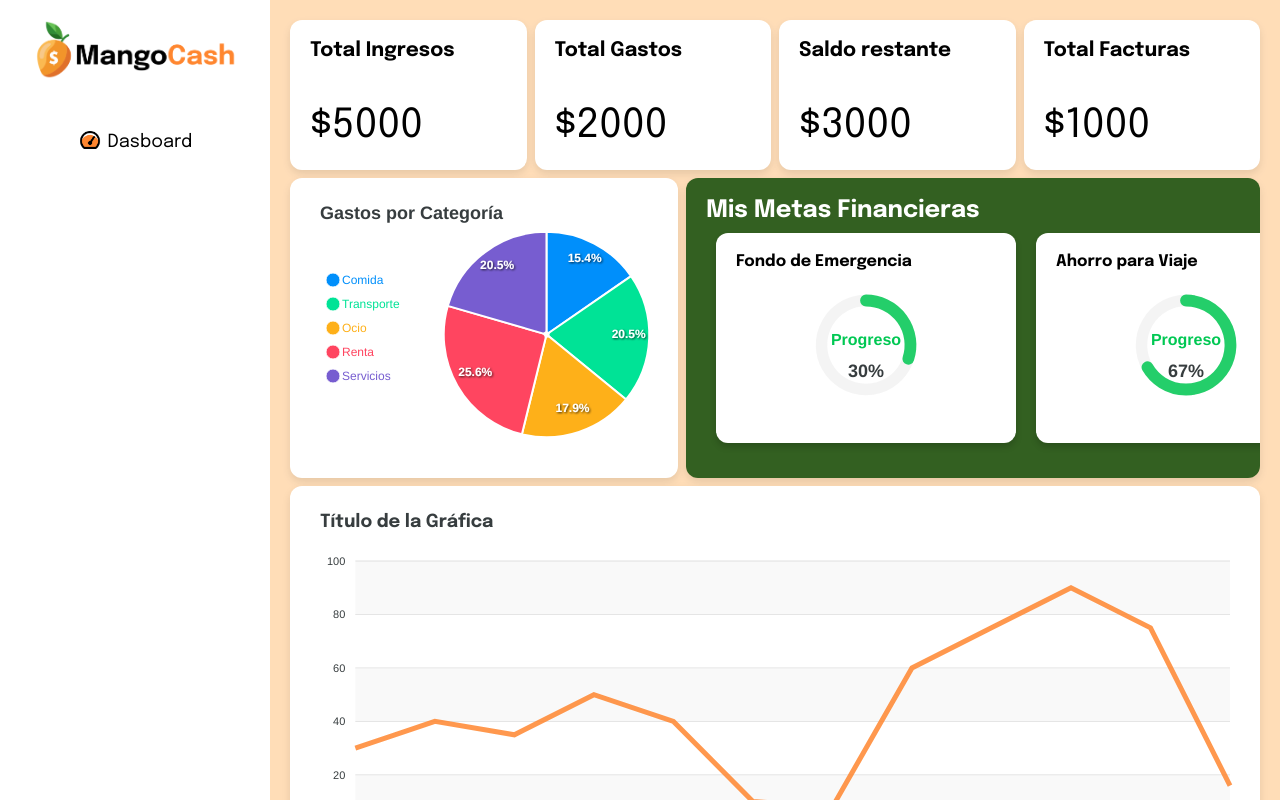
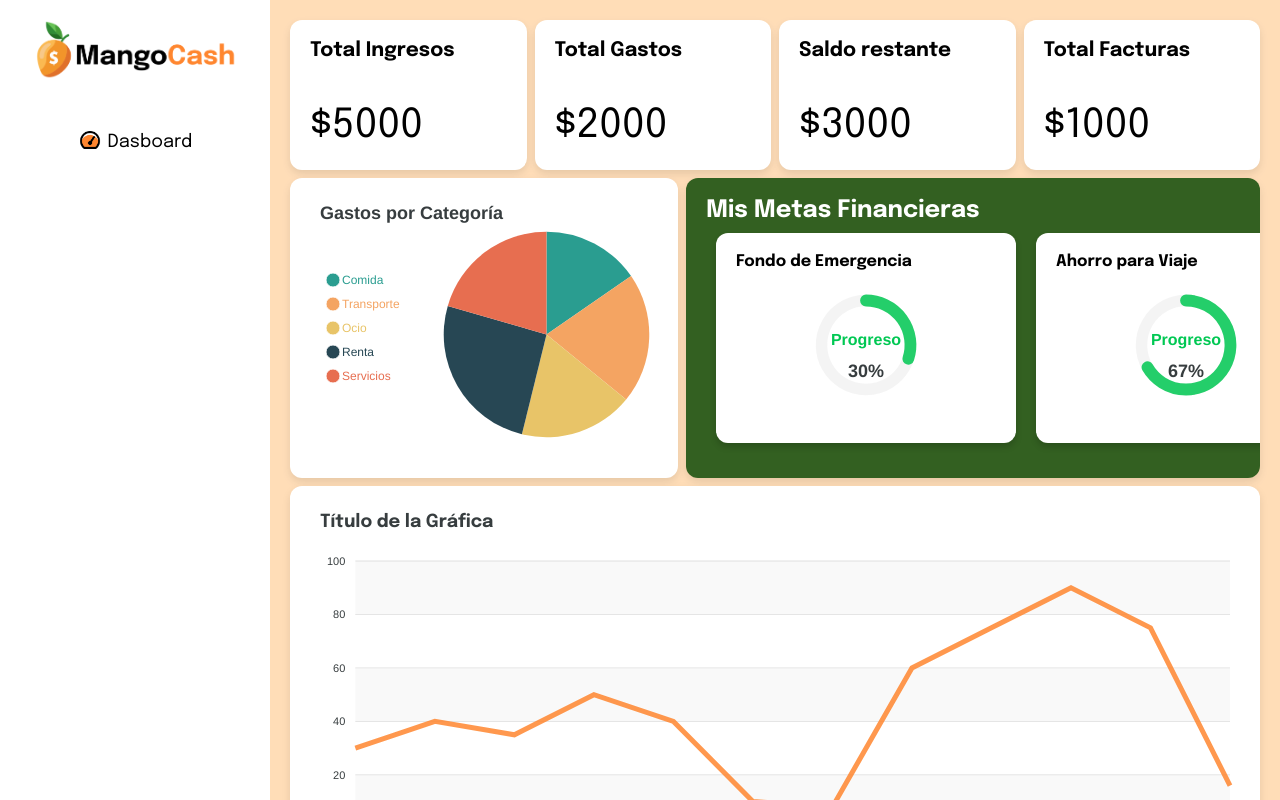
Before and after one commit to Gabiimollo/MangoCash__Frontend, a React (Vite) app: page /app/dashboard in a window 1280 px wide. Built offline with nearby package versions, Linux system fonts and the light colour scheme.

Commit message:
Update GastosPorCategoria.jsx

```diff
--- a/src/pages/App/Dashboard/cards/GastosPorCategoria.jsx
+++ b/src/pages/App/Dashboard/cards/GastosPorCategoria.jsx
@@ -10,8 +10,25 @@ const GastosPorCategoria = () => {
         chart: {
           type: 'pie',  // Tipo de gráfico: torta
           width: '100%',  // Asegura que el gráfico ocupe el 100% del contenedor
+          animations: {
+            enabled: true,  // Habilitar animaciones
+            easing: 'easeinout',  // Tipo de animación
+            speed: 800,  // Velocidad de la animación
+          },
         },
         labels: ['Comida', 'Transporte', 'Ocio', 'Renta', 'Servicios'],  // Etiquetas de cada segmento
+        plotOptions: {
+          pie: {
+            donut: {
+              size: '60%',  // Tamaño del agujero si es gráfico tipo donut
+            },
+            expandOnClick: true,  // Expande el gráfico al hacer clic
+          },
+        },
+        stroke: {
+          show: false,  // Desactivar los bordes entre las porciones
+        },
+        dataLabels: { enabled: false, },
         title: {
           text: 'Gastos por Categoría',  // Título del gráfico
           align: 'left',  // Alineación del título
@@ -22,11 +39,28 @@ const GastosPorCategoria = () => {
         },
         legend: {
           position: 'left',  // Posición de la leyenda
+          horizontalAlign: 'center',
           offsetY: 50,
           labels: {
             useSeriesColors: true,  // Usa los colores de cada serie para la leyenda
           },
         },
+        tooltip: {
+          theme: 'light',  // Tema del tooltip
+          followCursor: true,  // Tooltip sigue al cursor
+          fillSeriesColor: true,  // Utiliza el color de la serie en el tooltip
+          style: {
+            fontSize: '12px',
+            fontWeight: 'bold',
+          },
+        },
+        colors: [
+          '#2a9d90',
+          '#f4a462',
+          '#e8c468',
+          '#274754',
+          '#e76e50',
+        ]
       },
     };
 
```
